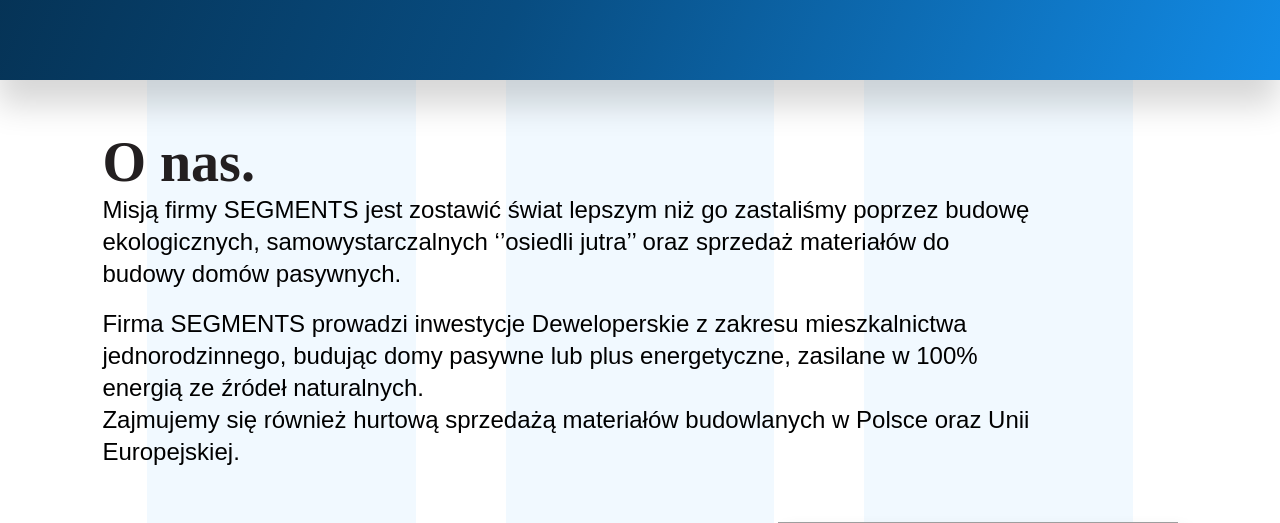
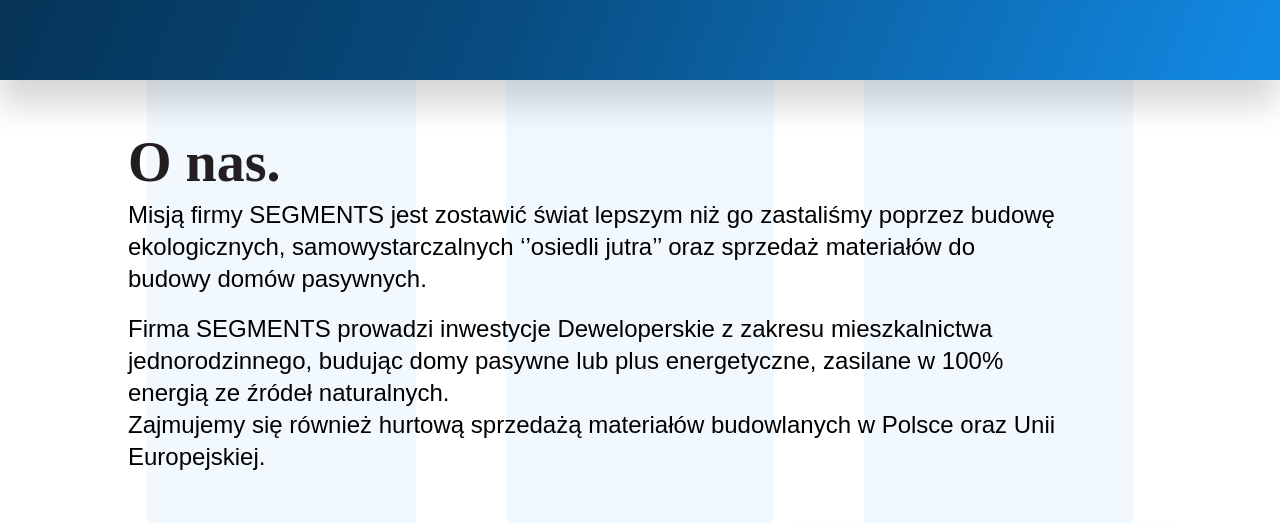
Before and after one commit to mwatford/Segments, a Vue app: page / in a window 1280 px wide. Shown: the part 720-1243 px from the top of the page. Built offline with nearby package versions, Linux system fonts and the light colour scheme; grey boxes are pictures that could not be loaded; a web font is replaced by a local one.

Commit message:
import and initialize aos library

```diff
--- a/client/src/App.vue
+++ b/client/src/App.vue
@@ -5,7 +5,15 @@
 </template>
 
 <script>
-export default {};
+import AOS from "aos";
+import "aos/dist/aos.css";
+
+export default {
+  created() {
+    AOS.init();
+  },
+  mounted() {},
+};
 </script>
 
 <style lang="scss">
@@ -26,15 +34,16 @@
 
   h1 {
     @media (max-width: 1400px) {
-      margin: 0 8vw;
+      margin: 0 10vw;
       font-size: 56px;
       padding: 0;
+      margin-bottom: 5px;
     }
     @media (max-width: 1000px) {
       font-size: 48px;
     }
     @media (max-width: 750px) {
-      font-size: 34px;
+      font-size: 24px;
     }
     margin-bottom: 25px;
     font-size: 80px;
@@ -47,7 +56,7 @@
 .paragraph {
   @media (max-width: 1400px) {
     font-family: futura-pt, sans-serif;
-    margin: 0 8vw;
+    margin: 0 10vw;
   }
   @media (max-width: 1000px) {
     font-size: 22px;
@@ -93,6 +102,9 @@
 .background-2 {
   @media (max-width: 1400px) {
     padding: 0 8%;
+  }
+  @media (max-width: 500px) {
+    padding: 0 6%;
   }
   position: absolute;
   bottom: 0;
```
